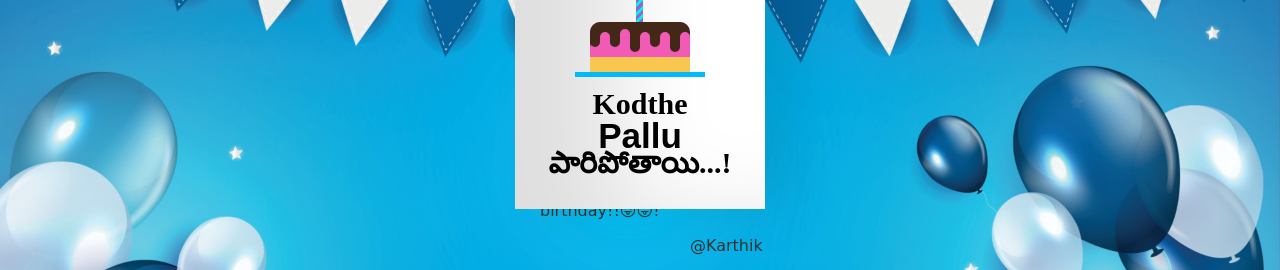
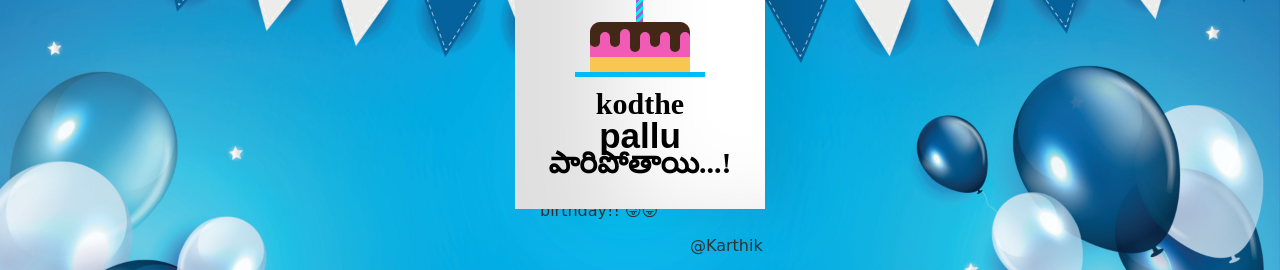
Before and after one commit to karthik321AGI/birthday, a plain HTML site: page index.html in a window 1280 px wide. Shown: the part 243-513 px from the top of the page. Drawn offline with Linux system fonts and the light colour scheme.

Commit message:
Re deployed

```diff
--- a/index.html
+++ b/index.html
@@ -17,8 +17,8 @@
         <div class="birthdayCard">
             <div class="cardFront">
                 <div class="front-text">
-                    <h3 class="happy">Kodthe</h3>
-                    <h2 class="bday">Pallu</h2>
+                    <h3 class="happy">kodthe</h3>
+                    <h2 class="bday">pallu</h2>
                     <h3 class="toyou">పారిపోతాయి...!</h3>
                 </div>
                 <div class="wrap-deco">
@@ -46,7 +46,7 @@
                 </div>
                 <div class="wishes">
                     <p>Oyy Staarruuu 😀!!!!,</p>
-                    <p>Sometimes iam afraid that your cute voice is grabing people's attention away from me. Now that u r one year older, I wish ur voice won't be sweeter anymore. Happy birthday!!😜😛!
+                    <p>Sometimes I'm afraid that your cute voice is grabbing people's attention away from me. Now that you are one year older, I wish your voice won't be sweeter anymore. Happy birthday!! 😜😛
                     </p>
                     <p class="name"> @Karthik</p>
                 </div>
```
